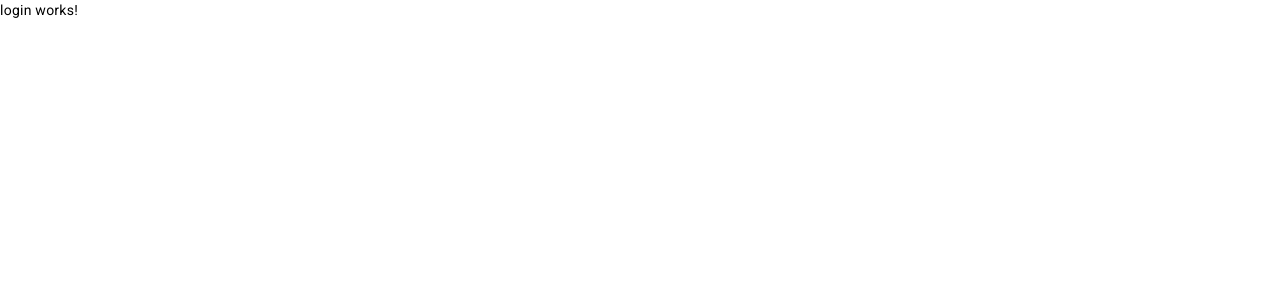
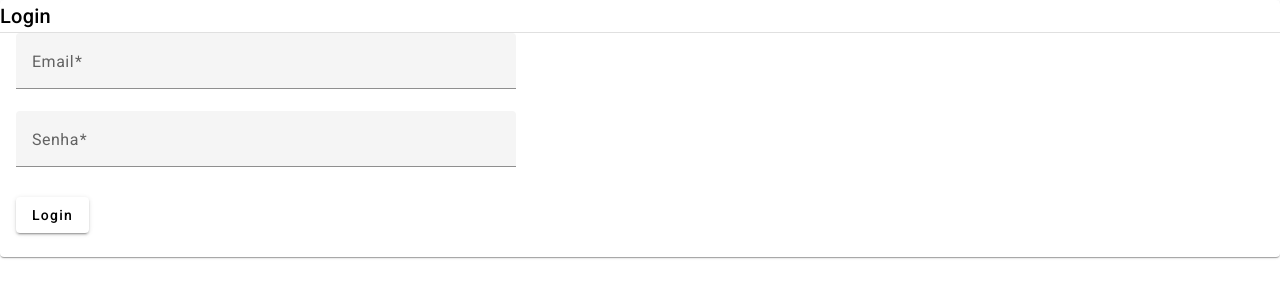
Before and after one commit to leopipoli/Ecommerce, an Angular app in the folder FrontEnd/: page /login in a window 1280 px wide. Shown: the top 300 px of the page. Built offline with nearby package versions, Linux system fonts and the light colour scheme.

Commit message:
template login

```diff
--- a/FrontEnd/src/app/components/login/login.component.css
+++ b/FrontEnd/src/app/components/login/login.component.css
@@ -0,0 +1,18 @@
+.form {
+    min-width: 150px;
+    max-width: 500px;
+    width: 100%;
+}
+
+.input{
+    width: 100%;
+}
+
+.button-row {
+    display: table-cell;
+    max-width: 600px;
+}
+
+.button-row .mat-mdc-button-base {
+    margin: 8px 8px 8px 0;
+}
--- a/FrontEnd/src/app/components/login/login.component.html
+++ b/FrontEnd/src/app/components/login/login.component.html
@@ -1 +1,32 @@
-<p>login works!</p>
+<mat-card>
+    <mat-card-title>
+        Login
+    </mat-card-title>
+    <mat-divider></mat-divider>
+
+    <mat-card-content>
+        <form class="form">
+            <mat-form-field class="input">
+                <mat-label>Email</mat-label>
+                <input type="email" matInput [formControl]="emailFormControl" [errorStateMatcher]="matcher" placeholder="Ex. pat@example.com">
+                @if (emailFormControl.hasError('email') && !emailFormControl.hasError('required')) {
+                    <mat-error>Pro favor, insira um endereço de e-mail válido</mat-error>
+                }
+                @if (emailFormControl.hasError('required')) {
+                    <mat-error>E-mail é <strong>obrigatório</strong></mat-error>
+                }
+            </mat-form-field>
+            <mat-form-field class="input">
+                <mat-label>Senha</mat-label>
+                <input type="password" matInput [formControl]="passwordFormControl" placeholder="*********">
+                @if (passwordFormControl.hasError('required')) {
+                    <mat-error>Senha é <strong>obrigatória</strong></mat-error>
+                }
+            </mat-form-field>
+
+            <div class="button-row">
+                <button type="submit" mat-raised-button>Login</button>
+            </div>
+        </form>
+    </mat-card-content>
+</mat-card>
--- a/FrontEnd/src/app/components/login/login.component.ts
+++ b/FrontEnd/src/app/components/login/login.component.ts
@@ -1,11 +1,28 @@
 import { Component } from '@angular/core';
+import {
+  FormControl,
+  Validators,
+  FormsModule,
+  ReactiveFormsModule,
+  FormGroup,
+} from '@angular/forms';
+import {MatInputModule} from '@angular/material/input';
+import {MatFormFieldModule} from '@angular/material/form-field';
+import { MyErrorStateMatcher } from '../../../shared/helper/myErrorStateMatcher.helper.';
+import {MatCardModule} from '@angular/material/card';
+import {MatButtonModule} from '@angular/material/button';
+import {MatDividerModule} from '@angular/material/divider';
 
 @Component({
   selector: 'app-login',
   standalone: true,
-  imports: [],
+  imports: [FormsModule, MatFormFieldModule, MatInputModule, ReactiveFormsModule, MatCardModule, MatButtonModule, MatDividerModule],
   templateUrl: './login.component.html',
   styleUrl: './login.component.css',
 })
+
 export class LoginComponent {
+  emailFormControl = new FormControl('', [Validators.required, Validators.email]);
+  passwordFormControl = new FormControl('', [Validators.required]);
+  matcher = new MyErrorStateMatcher();
 }
--- a/FrontEnd/src/app/pages/home/home.component.html
+++ b/FrontEnd/src/app/pages/home/home.component.html
@@ -1 +1,3 @@
-<p>home works!</p>
+<!-- <mat-toolbar>
+    <span>My Application</span>
+</mat-toolbar> -->
--- /dev/null
+++ b/FrontEnd/src/shared/helper/myErrorStateMatcher.helper..ts
@@ -0,0 +1,9 @@
+import { FormControl, FormGroupDirective, NgForm } from "@angular/forms";
+import { ErrorStateMatcher } from "@angular/material/core";
+
+export class MyErrorStateMatcher implements ErrorStateMatcher {
+    isErrorState(control: FormControl | null, form: FormGroupDirective | NgForm | null): boolean {
+      const isSubmitted = form && form.submitted;
+      return !!(control && control.invalid && (control.dirty || control.touched || isSubmitted));
+    }
+}
```
